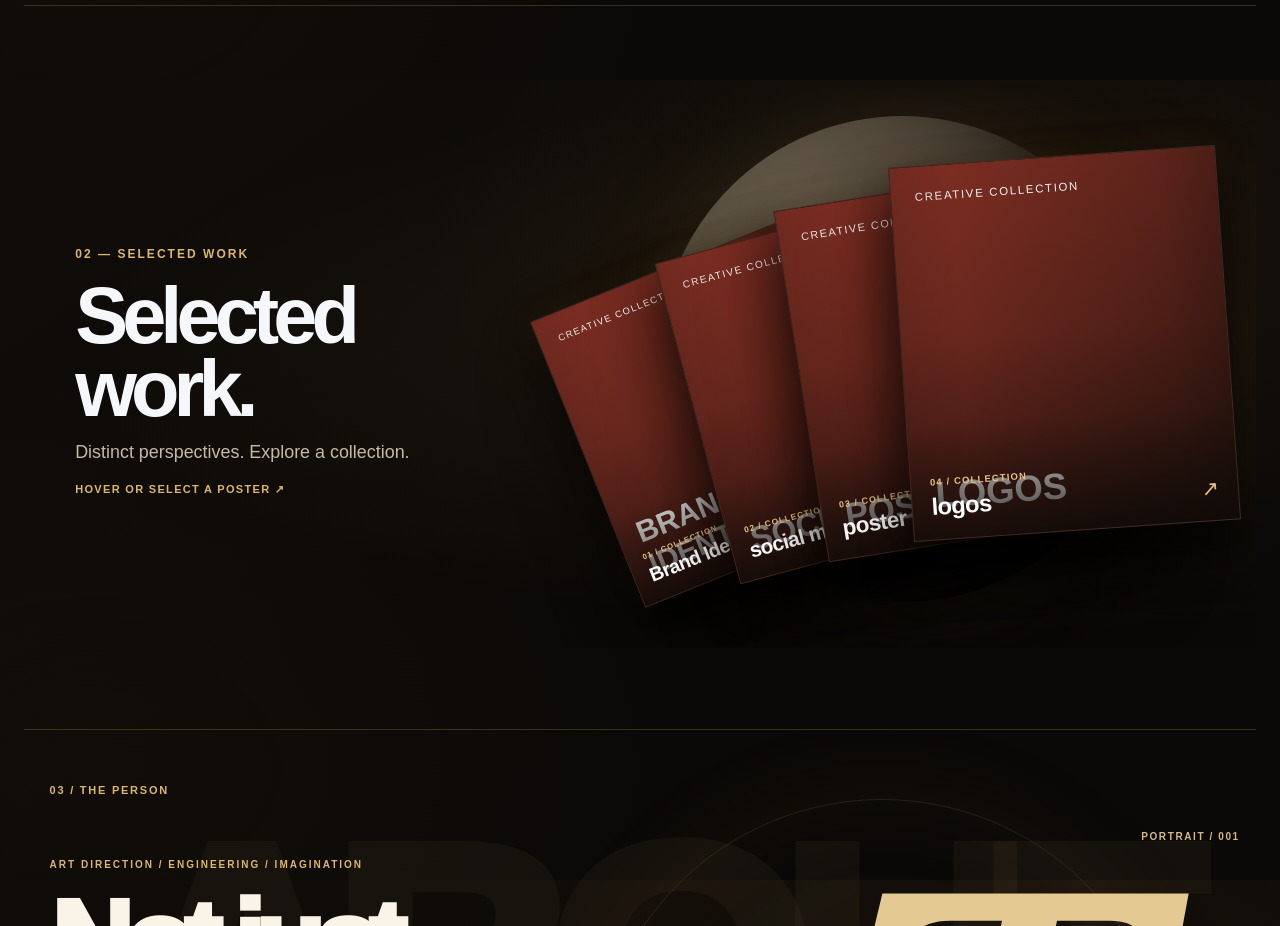
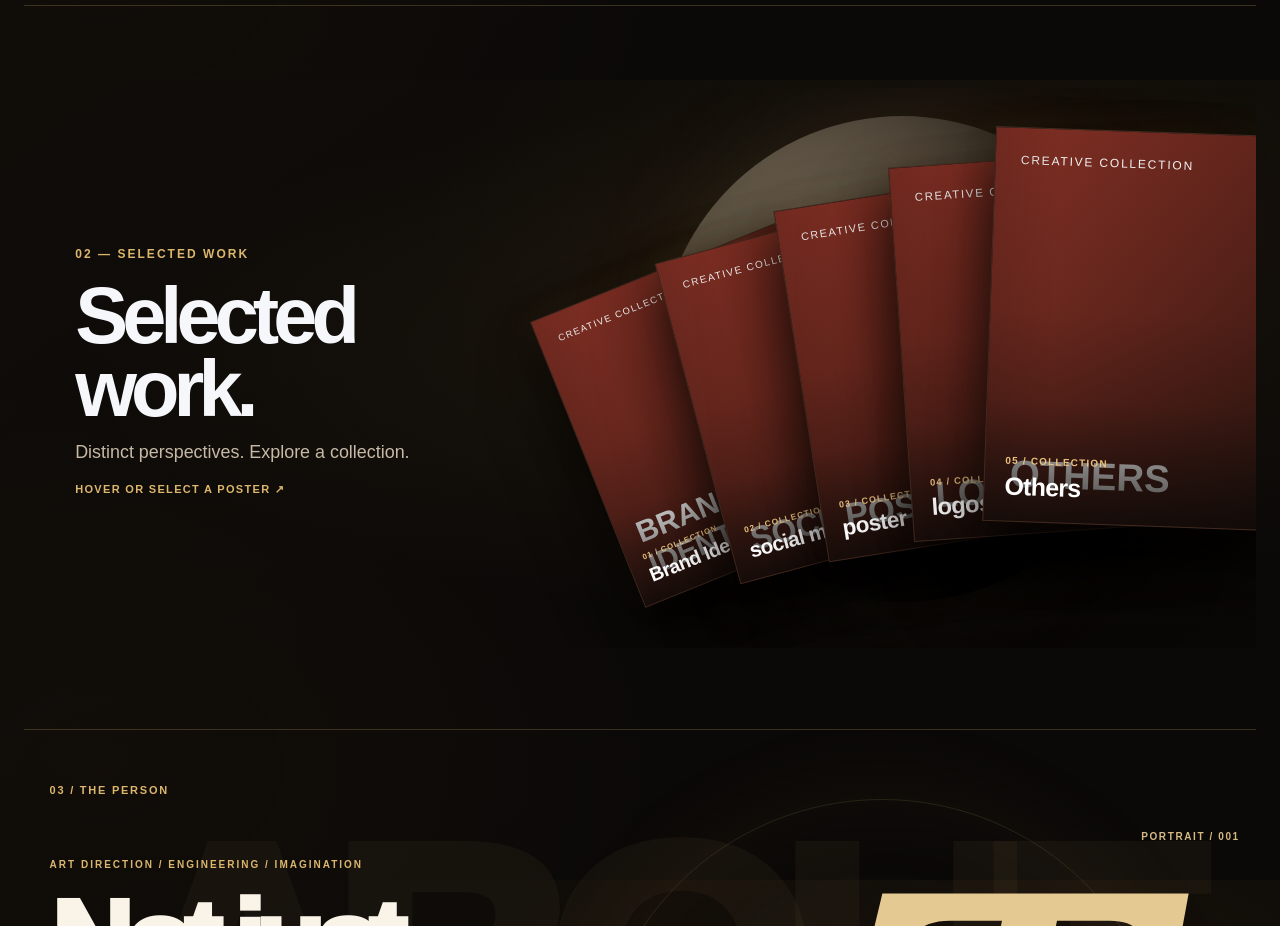
Before and after one commit to mkcoder1218/Tsgaye, a Next.js app: page / in a window 1280 px wide. Shown: the part 1520-2446 px from the top of the page. Built offline with nearby package versions, Linux system fonts and the light colour scheme.

Commit message:
feat: add Others portfolio collection and admin image category

```diff
--- a/app/api/admin/images/route.ts
+++ b/app/api/admin/images/route.ts
@@ -3,7 +3,7 @@ import { isAdminAuthenticated } from "@/lib/adminAuth";
 export const runtime = "nodejs";
 export const dynamic = "force-dynamic";
 
-const categories = ["hero-image", "about-me", "brand-identity", "marketing-design", "print-editorial", "digital-motion"] as const;
+const categories = ["hero-image", "about-me", "brand-identity", "marketing-design", "print-editorial", "digital-motion", "others"] as const;
 const root = "/portfolio/";
 
 type StoredImage = {
--- a/app/globals.css
+++ b/app/globals.css
@@ -3339,3 +3339,8 @@ body {
     columns: 1;
   }
 }
+
+/* Fifth collection card joins the existing cinematic fan. */
+.work-editorial .work-poster-5{left:65%;top:0;z-index:5;transform:rotate(2deg) scale(1)}
+@media(max-width:820px){.work-editorial .work-poster-5{left:64%;top:0}}
+@media(max-width:560px){.work-editorial .work-poster-5{left:59%;top:0}}
--- a/components/admin/AdminImageLibrary.tsx
+++ b/components/admin/AdminImageLibrary.tsx
@@ -10,6 +10,7 @@ const categories = [
   { slug: "marketing-design", label: "Marketing Design" },
   { slug: "print-editorial", label: "Print & Editorial" },
   { slug: "digital-motion", label: "Digital & Motion" },
+  { label: "Others", slug: "others" },
 ];
 type Image = { fileId: string; name: string; url: string; filePath: string; size?: number; createdAt?: string };
 type Auth = { token: string; expire: number; signature: string; publicKey: string; error?: string };
--- a/components/admin/AdminUploader.tsx
+++ b/components/admin/AdminUploader.tsx
@@ -11,6 +11,7 @@ const categories = [
   { label: "Marketing Design", slug: "marketing-design" },
   { label: "Print & Editorial", slug: "print-editorial" },
   { label: "Digital & Motion", slug: "digital-motion" },
+  { label: "Others", slug: "others" },
 ] as const;
 
 type CategorySlug = (typeof categories)[number]["slug"];
--- a/components/sections/Work.tsx
+++ b/components/sections/Work.tsx
@@ -7,6 +7,7 @@ const categories = [
   "marketing-design",
   "print-editorial",
   "digital-motion",
+  "others",
 ] as const;
 
 export async function Work() {
--- a/content/portfolio.ts
+++ b/content/portfolio.ts
@@ -60,6 +60,12 @@ export const portfolio = {
       "title": "logos",
       "meta": "Digital materials · Motion · 3D",
       "visual": "motion"
+    },
+    {
+      "number": "05",
+      "title": "Others",
+      "meta": "Experiments · Mixed media · More work",
+      "visual": "mixed"
     }
   ],
   "about": "I’m Tsegaye Teshome, a graphic designer with more than seven years of professional experience and an Engineering degree from Arba Minch University. I work across branding, marketing, digital promotion, motion, video and audio production.",
```
